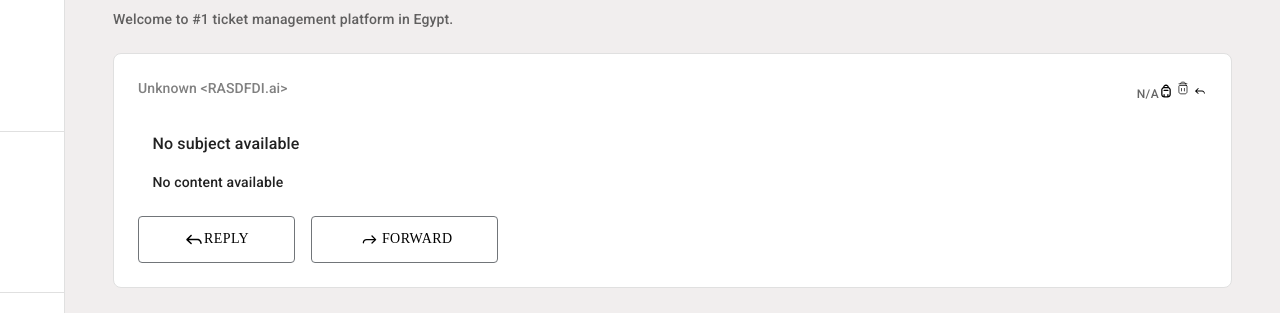
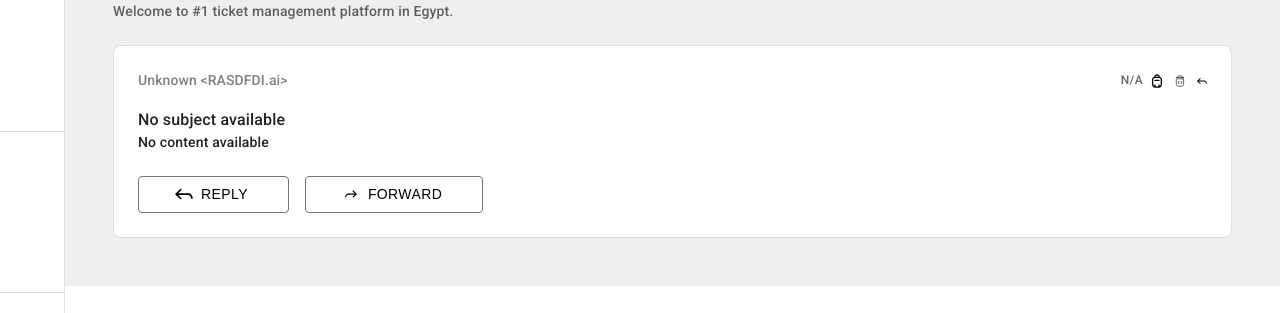
Before and after one commit to randaabdoerfan/Tickets, a React (Vite) app: page /maildetials/1 in a window 1280 px wide. Shown: the part 151-464 px from the top of the page. Built offline with nearby package versions, Linux system fonts and the light colour scheme.

Commit message:
Update mailDetials.jsx

```diff
--- a/src/pages/mailDetials.jsx
+++ b/src/pages/mailDetials.jsx
@@ -1,11 +1,9 @@
 import { useParams, useLocation, useNavigate } from "react-router-dom";
 import { Box, Button, Typography } from "@mui/material";
-import ArrowBackIcon from "@mui/icons-material/ArrowBack";
 import RightArrow from "../assets/Vector.svg";
 import LeftArrow from "../assets/Left.svg";
 import TrashIcon from "../assets/Trash.svg";
-import UploadIcon from "../assets/upload.svg"
-
+import UploadIcon from "../assets/upload.svg";
 
 export default function MailDetials() {
   const { id } = useParams();
@@ -22,13 +20,15 @@ export default function MailDetials() {
 
   return (
     <Box sx={{ p: 3 }}>
-      <Typography variant="h6" sx={{ mb: 2, fontWeight: "bold" }}>
+      {/* Header */}
+      <Typography variant="h6" sx={{ mb: 1, fontWeight: "bold" }}>
         Dashboard
       </Typography>
       <Typography variant="body2" color="text.secondary" sx={{ mb: 3 }}>
         Welcome to #1 ticket management platform in Egypt.
       </Typography>
 
+      {/* Mail Container */}
       <Box
         sx={{
           bgcolor: "white",
@@ -37,62 +37,66 @@ export default function MailDetials() {
           border: "1px solid #E0E0E0",
         }}
       >
+        {/* Top Row (Name + Date + Icons) */}
         <Box
-        sx= {{
-            display:"flex",
-            justifyContent:"space-between"
-        }}
+          sx={{
+            display: "flex",
+            justifyContent: "space-between",
+            alignItems: "center",
+            mb: 2,
+          }}
         >
-            <Typography variant="subtitle2" sx={{ color: "gray", mb: 1 }}>
-          {mail.name} &lt;RASDFDI.ai&gt;
-        </Typography>
-        <Box>
-            <Typography variant="caption" color="text.secondary" sx={{ mb: 2 }}>
-          {mail.date}
+          <Typography variant="subtitle2" sx={{ color: "gray" }}>
+            {mail.name} &lt;RASDFDI.ai&gt;
+          </Typography>
 
-        </Typography>
-        <img src={UploadIcon} alt="upload" style={{ width: "10px", height: "14px", margin: "0 2px" }} />
-         <img
-  src={TrashIcon}
-  alt="Trash"
-  style={{ width:"20px"}}
-/>
-         <img src={RightArrow} alt="Trash" style={{ width: "10px", height: "14px" ,margin: "0 2px" }}/>
-
-        </Box>
+          <Box sx={{ display: "flex", alignItems: "center", gap: 1 }}>
+            <Typography variant="caption" color="text.secondary">
+              {mail.date}
+            </Typography>
+            <img src={UploadIcon} alt="upload" style={{ width: "12px", height: "14px" }} />
+            <img src={TrashIcon} alt="trash" style={{ width: "18px", height: "18px" }} />
+            <img src={RightArrow} alt="next" style={{ width: "10px", height: "14px" }} />
+          </Box>
         </Box>
 
-        <Typography variant="body1" sx={{ my: 2  ,padding :"0.5rem 7rem 0rem 0.9rem"}}>
+        {/* Subject */}
+        <Typography variant="body1" >
           {mail.subject}
         </Typography>
-        <Typography variant="body2" sx={{ whiteSpace: "pre-line", mb: 3 ,padding :"0 7rem 0 0.9rem"}}>
+
+        {/* Content */}
+        <Typography variant="body2" sx={{ whiteSpace: "pre-line", mb: 3 }}>
           {mail.content || mail.subject}
         </Typography>
 
+        {/* Action Buttons */}
         <Box sx={{ display: "flex", gap: 2 }}>
           <Button
-          sx ={{ border:"1px solid #717579",
-            padding:"10px  45px  ",
-            color:"black",
-            fontFamily:"Replay"
-
-          }}
             variant="outlined"
+            startIcon={<img src={RightArrow} alt="reply" style={{ width: "18px", height: "18px" }} />}
+            sx={{
+              border: "1px solid #717579",
+              px: 5,
+              color: "black",
+              fontFamily: "Arial",
+            }}
             onClick={() => navigate(-1)}
           >
-             <img src={RightArrow} alt="Trash" style={{ padding:"2px ", width: "20px", height: "25px" }}/>
             Reply
           </Button>
+
           <Button
-          sx ={{ border:"1px solid #717579",
-            padding:"10px 45px  ",
-            color:"black",
-            fontFamily:"Replay"
-
-          }}
             variant="outlined"
+            startIcon={<img src={LeftArrow} alt="forward" style={{ width: "18px", height: "18px" }} />}
+            sx={{
+              border: "1px solid #717579",
+              px: 5,
+              color: "black",
+              fontFamily: "Arial",
+            }}
             onClick={() => navigate(-1)}
-          > <img src={LeftArrow} alt="Trash" style={{ padding:"2px ", width: "25px", height: "25px" }}/>
+          >
             Forward
           </Button>
         </Box>
```
